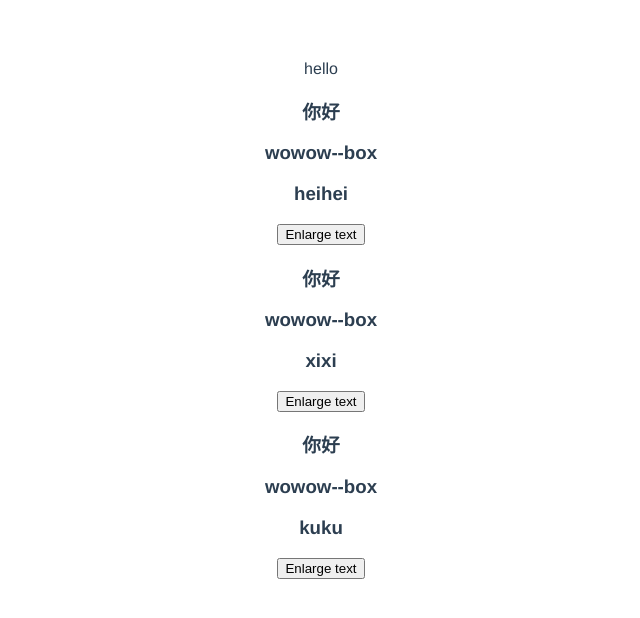
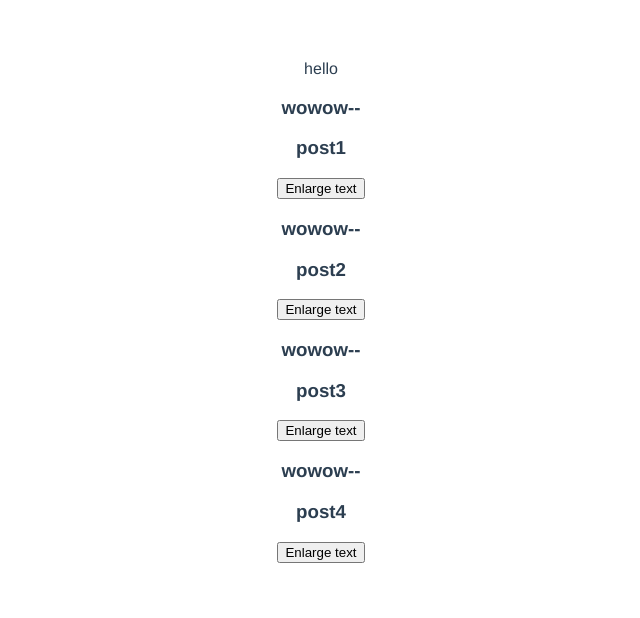
Before and after one commit to Mihray/propvue, a Vue app: page / in a window 1280 px wide. Shown: the top 618 px of the page, without its empty margins (319-959 px from the left). Built offline with nearby package versions, Linux system fonts and the light colour scheme.

Commit message:
Update PropVue.vue

```diff
--- a/src/components/PropVue.vue
+++ b/src/components/PropVue.vue
@@ -1,12 +1,16 @@
 <template>
     <div>hello</div>
     <div :style="{fontSize:postsFontSize+'em'}">
+        <!-- <ChildComponent
+        title1="你好" box="box"/> -->
         <ChildComponent
-        title1="你好" box="box"
         v-for="post in posts"
         v-bind:key="post.id"
         v-bind:post="post"
-        v-on:enlarge-text="postsFontSize+=0.1"/></div>
+        v-on:enlarge-text="postsFontSize+=$event"/>
+
+        <!-- 上面的是监听器 -->
+    </div>
   </template>
 
 <script>
@@ -21,9 +25,10 @@ export default {
     data() {
         return {
             posts:[
-                {id:1,title:'heihei',},
-                {id:2,title:'xixi'},
-                {id:3,title:'kuku'}
+                {id:1,title:'post1',},
+                {id:2,title:'post2'},
+                {id:3,title:'post3'},
+                {id:4,title:'post4'}
             ],
             postsFontSize:1,
         }
```
